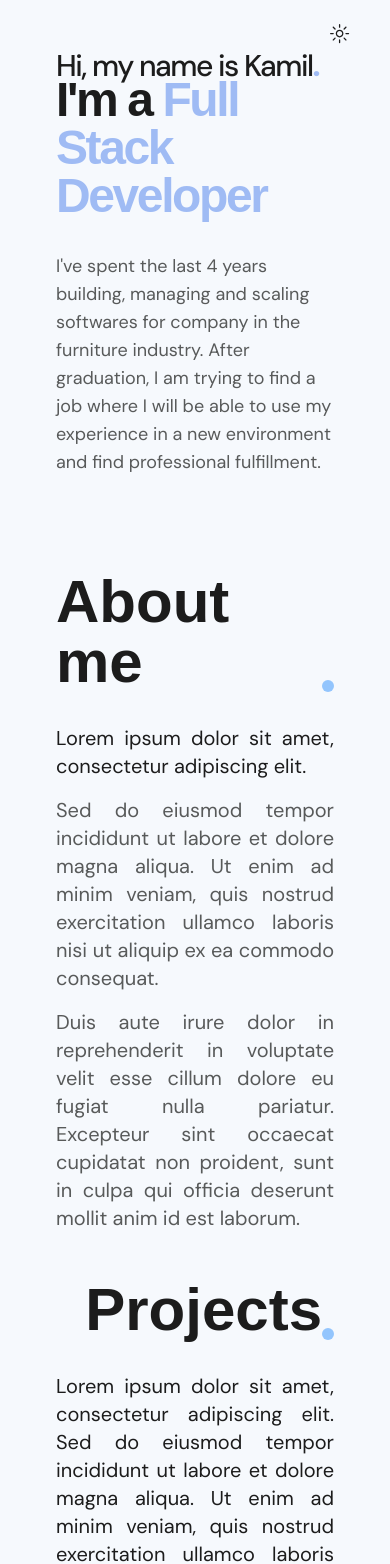
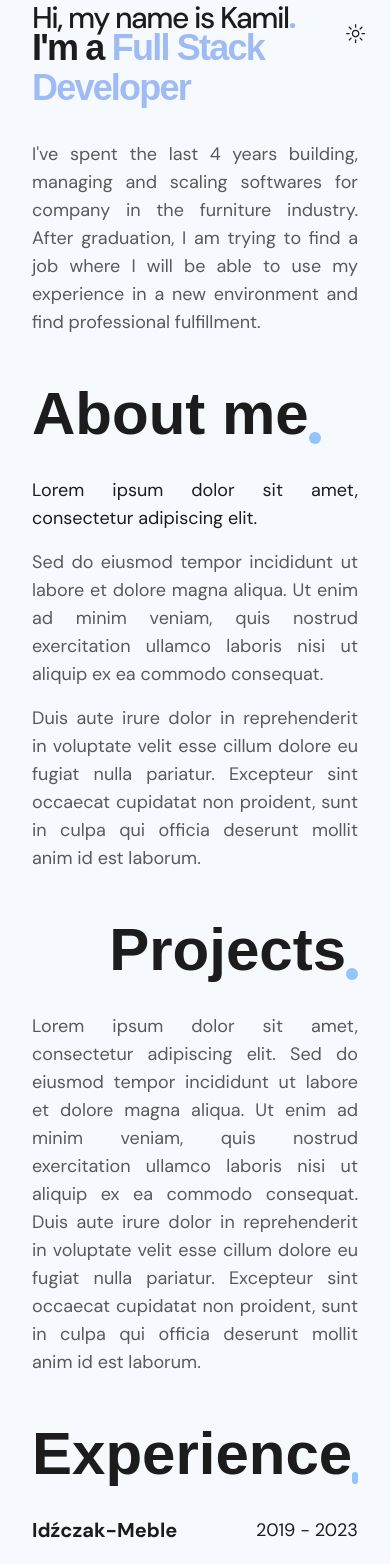
Before and after one commit to kamilhojka/portfolio, a Next.js app: page / in a window 390 px wide. Shown: the top 1564 px of the page. Built offline with nearby package versions, Linux system fonts and the light colour scheme; a web font is replaced by a local one.

Commit message:
Enhance styling due to different dimensions of screen

```diff
--- a/app/page.tsx
+++ b/app/page.tsx
@@ -6,7 +6,7 @@ import { Projects } from "@/components/sections/projects";
 
 export default function Home() {
   return (
-    <main className="flex flex-1 flex-col w-full px-6 sm:px-12 gap-12">
+    <main className="flex flex-1 flex-col w-full sm:px-12 gap-12">
       <Hero />
       <About />
       <Projects />
--- a/components/common/contact-me.tsx
+++ b/components/common/contact-me.tsx
@@ -15,7 +15,7 @@ const ImageProperties = {
 export function ContactMe() {
   return (
     <div className="flex flex-col mt-24 gap-8">
-      <h4 className="text-xl font-medium text-center text-muted-foreground">
+      <h4 className="text-lg font-medium text-center text-muted-foreground">
         If you have questions? Or maybe you want to cooperate?
       </h4>
       <Link
--- a/components/common/copyright.tsx
+++ b/components/common/copyright.tsx
@@ -3,7 +3,7 @@ import Link from "next/link";
 export function Copyright() {
   return (
     <div className="flex flex-col gap-2">
-      <h2 className="text-4xl font-medium tracking-tight text-primary-foreground">
+      <h2 className="text-2xl sm:text-4xl font-medium tracking-tight text-primary-foreground">
         <span className="font-semibold">© 2024</span> Kamil Hojka
       </h2>
       <h4 className="text-xs sm:max-w-xs md:max-w-sm lg:max-w-lg font-medium text-justify text-primary-foreground/80">
--- a/components/common/theme-button.tsx
+++ b/components/common/theme-button.tsx
@@ -17,7 +17,7 @@ export function ThemeButton() {
       size="icon"
       title={`Switch to ${reversedTheme} mode`}
       onClick={() => setTheme(reversedTheme)}
-      className="absolute top-4 right-8 z-10"
+      className="absolute top-4 right-4 z-10"
     >
       <SunIcon className="h-[1.2rem] w-[1.2rem] rotate-0 scale-100 transition-all dark:-rotate-90 dark:scale-0" />
       <MoonIcon className="absolute h-[1.2rem] w-[1.2rem] rotate-90 scale-0 transition-all dark:rotate-0 dark:scale-100" />
--- a/components/sections/about.tsx
+++ b/components/sections/about.tsx
@@ -4,8 +4,8 @@ export function About() {
   return (
     <SectionHeading title="About me" id="about">
       <div className="flex flex-col lg:flex-row gap-8">
-        <div className="flex flex-col text-xl text-justify gap-4 justify-center">
-          <h3 className="text-xl">
+        <div className="flex flex-col text-lg text-justify gap-4 justify-center">
+          <h3 className="text-lg">
             Lorem ipsum dolor sit amet, consectetur adipiscing elit.
           </h3>
           <p className="text-muted-foreground">
--- a/components/sections/footer.tsx
+++ b/components/sections/footer.tsx
@@ -3,7 +3,7 @@ import { Copyright } from "../common/copyright";
 
 export function Footer() {
   return (
-    <footer className="flex flex-col sm:flex-row rounded-t-3xl border-t p-12 justify-between items-start sm:items-center gap-4 bg-[#9fbbf7]">
+    <footer className="flex flex-col sm:flex-row rounded-t-3xl border-t p-6 sm:p-12 justify-between items-start sm:items-center gap-4 bg-primary">
       <Copyright />
       <LocalTime />
     </footer>
--- a/components/sections/hero.tsx
+++ b/components/sections/hero.tsx
@@ -1,14 +1,17 @@
 export function Hero() {
   return (
-    <section id="hero" className="relative flex flex-col py-12">
+    <section
+      id="hero"
+      className="relative flex flex-col py-0 sm:py-6 md:py-8 lg:py-12"
+    >
       <h2 className="text-3xl md:text-4xl font-medium tracking-tighter gap-2">
         Hi, my name is Kamil
         <span className="font-black text-primary">.</span>
       </h2>
-      <h1 className="text-5xl sm:text-6xl md:text-7xl lg:text-8xl font-bold font-serif tracking-tighter -mt-2">
+      <h1 className="text-4xl sm:text-6xl md:text-7xl lg:text-8xl font-bold font-serif tracking-tighter -mt-2">
         I&apos;m a <span className="text-primary">Full Stack Developer</span>
       </h1>
-      <p className="max-w-2xl text-lg text-muted-foreground pt-8">
+      <p className="max-w-2xl text-lg text-muted-foreground text-justify pt-8">
         I&apos;ve spent the last 4 years building, managing and scaling
         softwares for company in the furniture industry. After graduation, I am
         trying to find a job where I will be able to use my experience in a new
--- a/components/sections/projects.tsx
+++ b/components/sections/projects.tsx
@@ -5,7 +5,7 @@ export function Projects() {
     <SectionHeading title="Projects" id="projects" justify="end">
       <div className="flex flex-col lg:flex-row gap-8">
         <div className="flex flex-col text-xl text-justify gap-4 justify-center">
-          <h3 className="text-xl">
+          <h3 className="text-lg text-muted-foreground">
             Lorem ipsum dolor sit amet, consectetur adipiscing elit. Sed do
             eiusmod tempor incididunt ut labore et dolore magna aliqua. Ut enim
             ad minim veniam, quis nostrud exercitation ullamco laboris nisi ut
```
